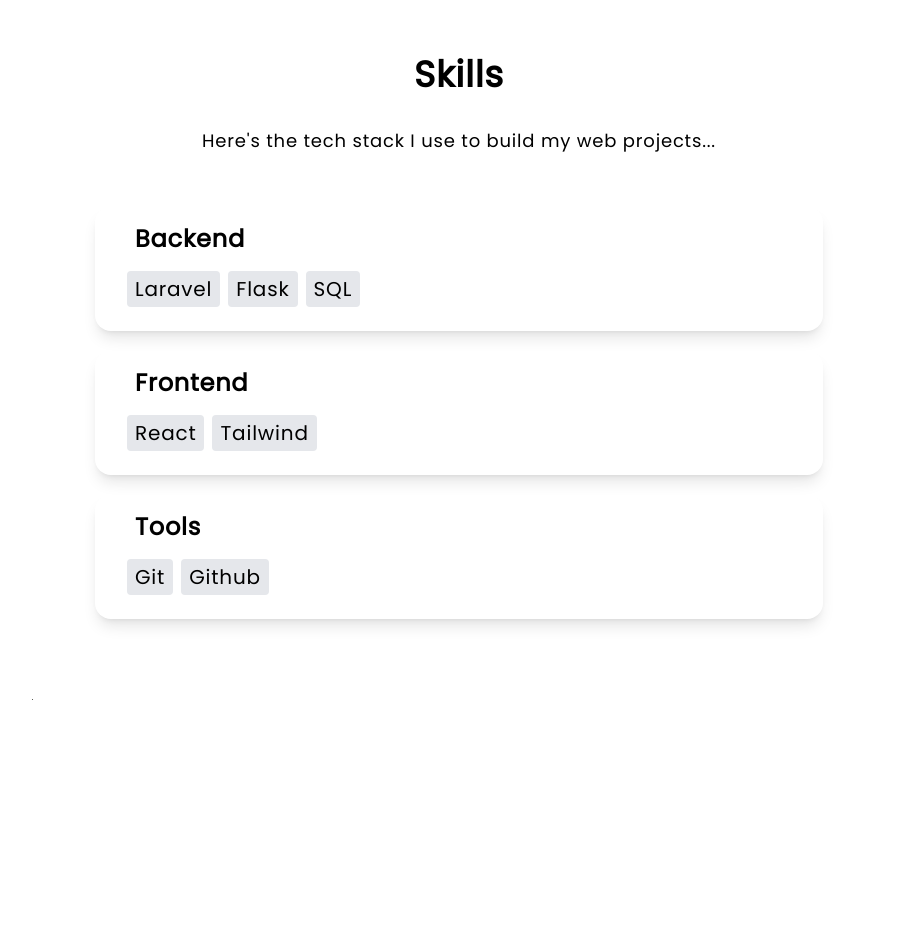
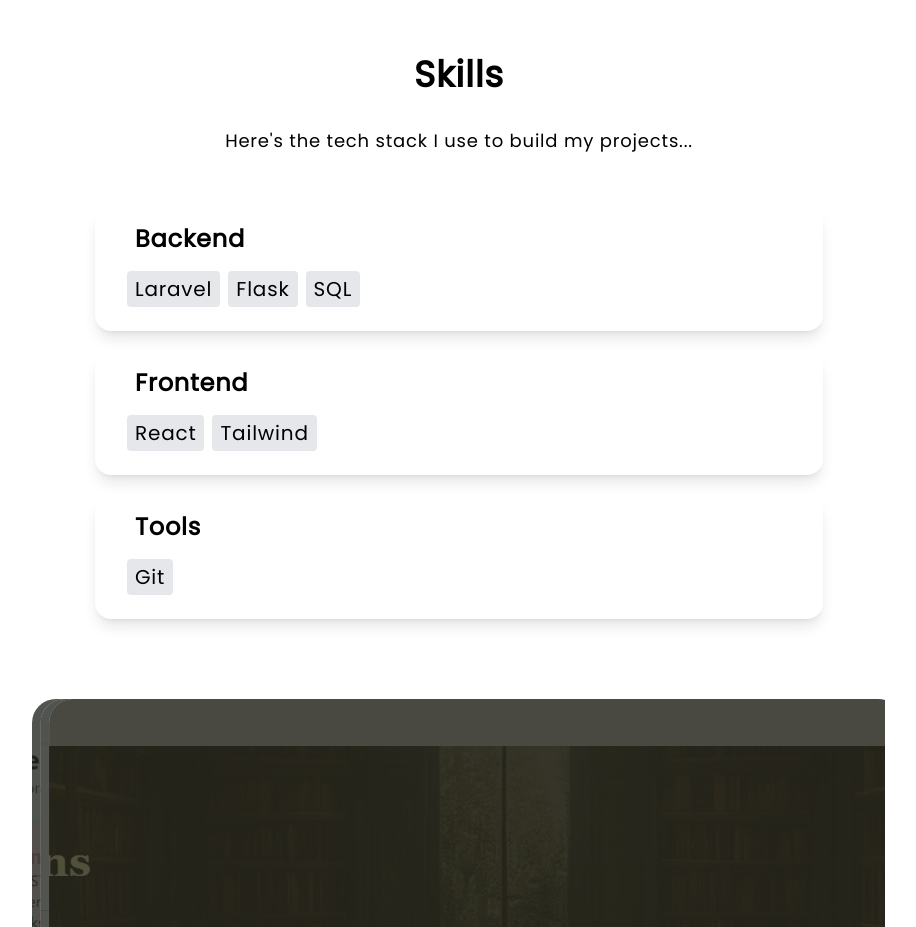
Before and after one commit to graciar/gracia-prtfl, a React (Vite) app: page / in a window 1280 px wide. Shown: the part 1720-2647 px from the top of the page, without its empty margins (181-1097 px from the left). Built offline with nearby package versions, Linux system fonts and the light colour scheme; a web font is replaced by a local one.

Commit message:
update skills

```diff
--- a/src/components/Skills.jsx
+++ b/src/components/Skills.jsx
@@ -8,7 +8,7 @@
   const skills = [
     { title: "Backend", tools: ["Laravel", "Flask", "SQL"] },
     { title: "Frontend", tools: ["React", "Tailwind"] },
-    { title: "Tools", tools: ["Git", "Github"] }
+    { title: "Tools", tools: ["Git",] }
   ];
 
   const toolRefs = useRef([]);
@@ -61,14 +61,14 @@
           Skills
         </p>
         <p className="text-md lg:text-lg mb-8 text-center">
-          Here's the tech stack I use to build my web projects...
+          Here's the tech stack I use to build my projects...
         </p>
         <div className="w-full max-w-3xl">
           {skills.map((skill, i) => (
             <div key={i} className="w-full">
               <div
                 ref={(el) => (cardRefs.current[i] = el)}
-                className="m-5 px-5 py-3 transition-transform rounded-2xl overflow-hidden shadow-lg dark:border"
+                className="m-5 px-5 py-3 transition-transform rounded-2xl overflow-hidden shadow-lg dark:border hover:scale-[1.05]"
               >
                 <div className="h-7 p-5 flex items-center text-xl xl:text-2xl font-semibold">
                   {skill.title}
```
